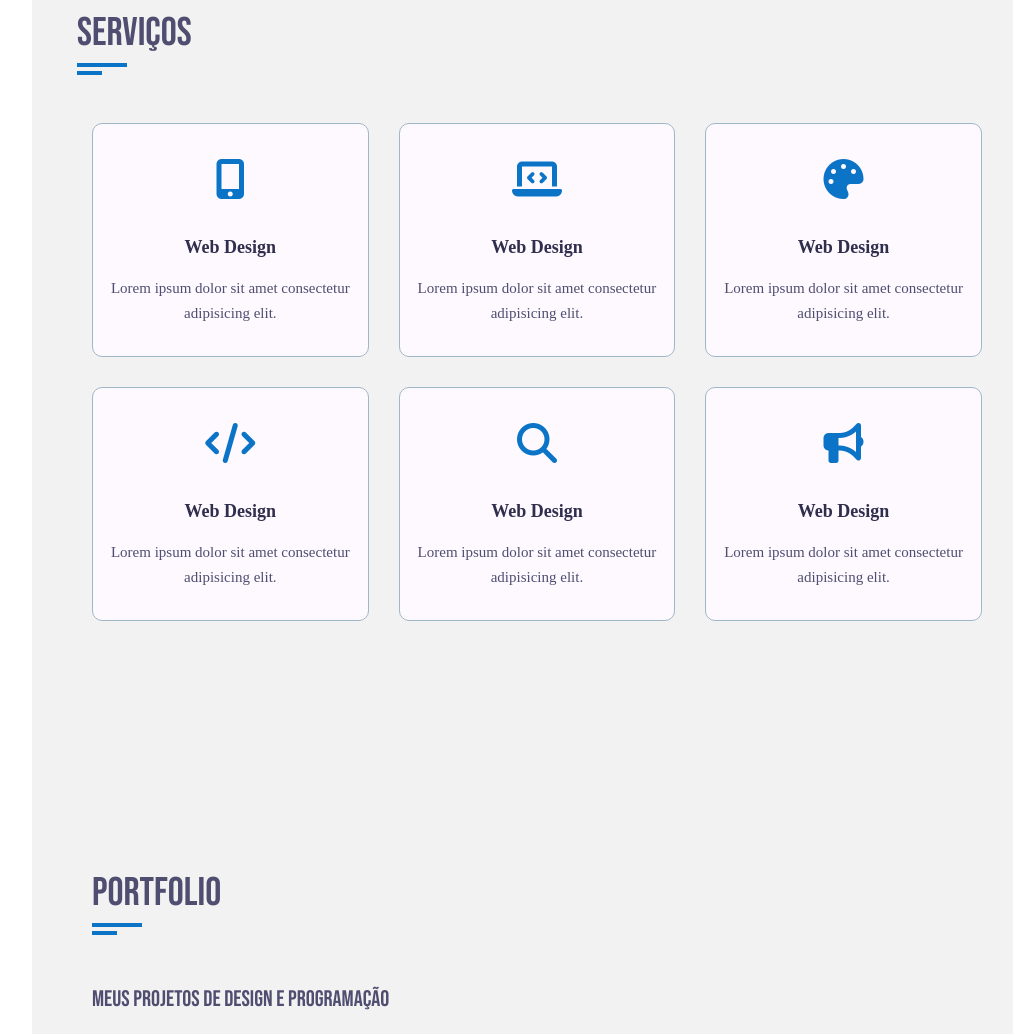
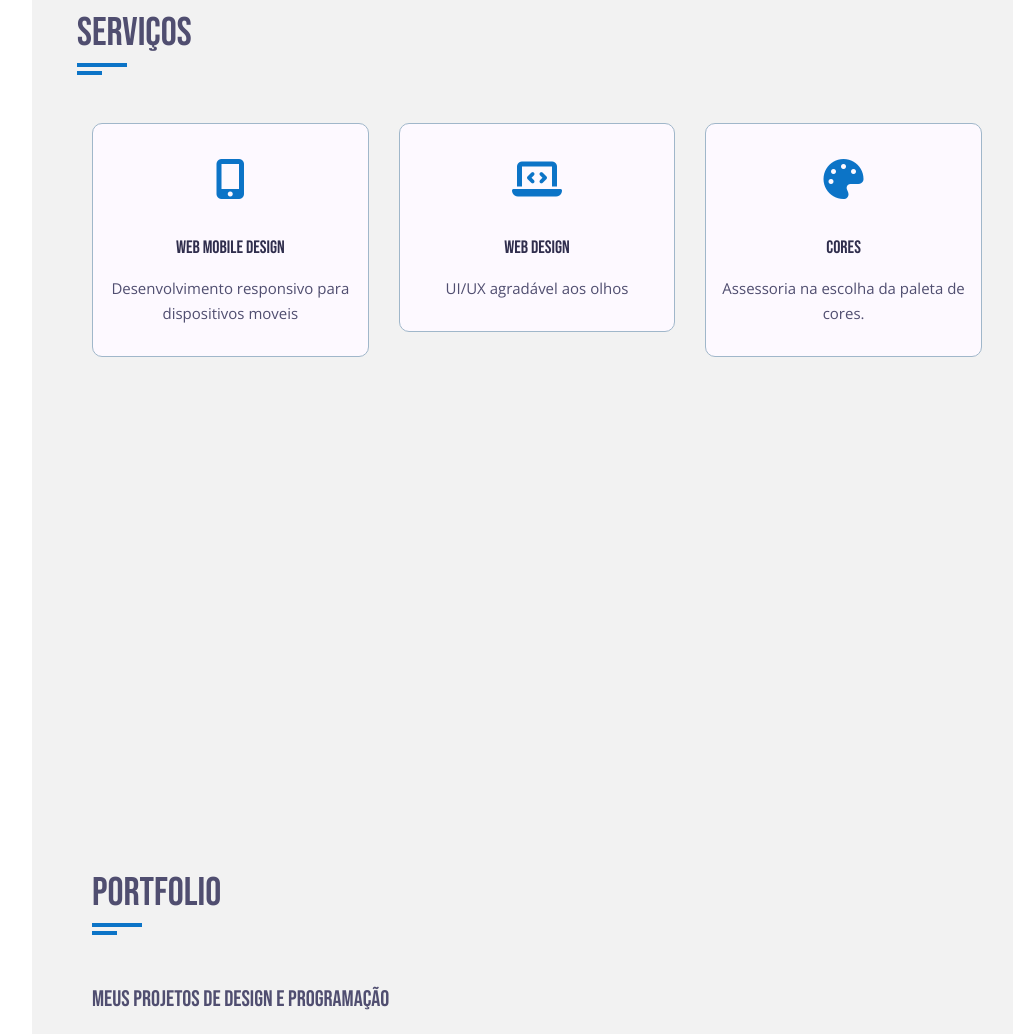
Before and after one commit to AdiNeves/PortfolioAdlerNeves, a plain HTML site: page index.html in a window 1280 px wide. Shown: the part 2700-3734 px from the top of the page, without its empty margins (238-1251 px from the left). Drawn offline with nearby package versions, Linux system fonts and the light colour scheme; a script that the page names is missing.

Commit message:
Add files via upload

```diff
--- a/css/style.css
+++ b/css/style.css
@@ -583,14 +583,16 @@ h3.profissao {
 
 .service .service-item .service-item-inner h4 {
     font-size: 18px;
+    font-family: 'Bebas Neue';
     margin-bottom: 15px;
     color: var(--text-black-900);
-    font-weight: 700;
+    font-weight: 400;
     text-transform: capitalize;
 }
 
 .service .service-item .service-item-inner p {
     font-size: 15px;
+    font-family: 'Open Sans';
     color: var(--text-black-700);
     line-height: 25px;
 }
--- a/index.html
+++ b/index.html
@@ -278,8 +278,8 @@
                                 <div class="icon">
                                     <i class="fa fa-mobile-alt"></i>
                                 </div>
-                                <h4>Web Design</h4>
-                                <p>Lorem ipsum dolor sit amet consectetur adipisicing elit.</p>
+                                <h4>Web Mobile Design</h4>
+                                <p>Desenvolvimento responsivo para dispositivos moveis</p>
                             </div>
                         </div>
                         <!--===SERVICE ITEM END-->
@@ -290,7 +290,7 @@
                                     <i class="fa fa-laptop-code"></i>
                                 </div>
                                 <h4>Web Design</h4>
-                                <p>Lorem ipsum dolor sit amet consectetur adipisicing elit.</p>
+                                <p>UI/UX agradável aos olhos</p>
                             </div>
                         </div>
                         <!--===SERVICE ITEM END-->
@@ -300,41 +300,8 @@
                                 <div class="icon">
                                     <i class="fa fa-palette"></i>
                                 </div>
-                                <h4>Web Design</h4>
-                                <p>Lorem ipsum dolor sit amet consectetur adipisicing elit.</p>
-                            </div>
-                        </div>
-                        <!--===SERVICE ITEM END-->
-                        <!--===SERVICE ITEM START-->
-                        <div class="service-item padd-15">
-                            <div class="service-item-inner">
-                                <div class="icon">
-                                    <i class="fa fa-code"></i>
-                                </div>
-                                <h4>Web Design</h4>
-                                <p>Lorem ipsum dolor sit amet consectetur adipisicing elit.</p>
-                            </div>
-                        </div>
-                        <!--===SERVICE ITEM END-->
-                        <!--===SERVICE ITEM START-->
-                        <div class="service-item padd-15">
-                            <div class="service-item-inner">
-                                <div class="icon">
-                                    <i class="fa fa-search"></i>
-                                </div>
-                                <h4>Web Design</h4>
-                                <p>Lorem ipsum dolor sit amet consectetur adipisicing elit.</p>
-                            </div>
-                        </div>
-                        <!--===SERVICE ITEM END-->
-                        <!--===SERVICE ITEM START-->
-                        <div class="service-item padd-15">
-                            <div class="service-item-inner">
-                                <div class="icon">
-                                    <i class="fa fa-bullhorn"></i>
-                                </div>
-                                <h4>Web Design</h4>
-                                <p>Lorem ipsum dolor sit amet consectetur adipisicing elit.</p>
+                                <h4>Cores</h4>
+                                <p>Assessoria na escolha da paleta de cores.</p>
                             </div>
                         </div>
                         <!--===SERVICE ITEM END-->
```
